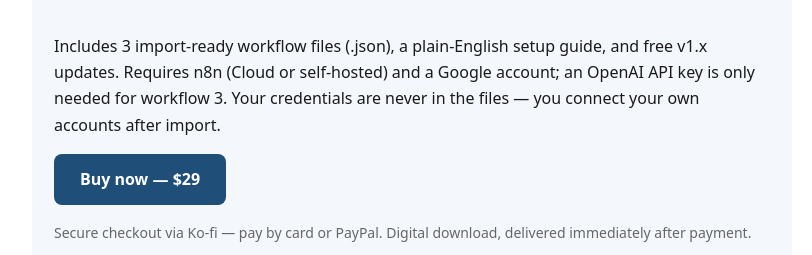
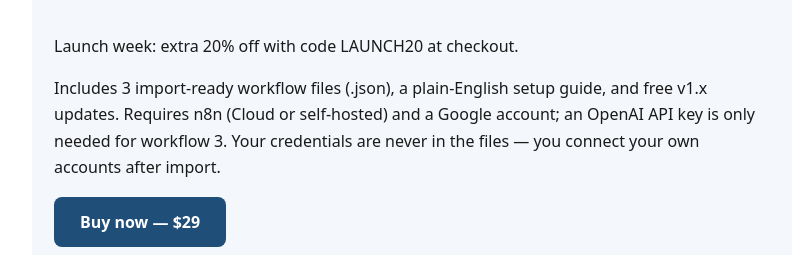
Before and after one commit to newbeechong-glitch/site, a plain HTML site: page index.html in a window 1280 px wide. Shown: the part 545-800 px from the top of the page, without its empty margins (228-1040 px from the left). Drawn offline with Linux system fonts and the light colour scheme.

Commit message:
Add LAUNCH20 launch-week note

```diff
--- a/index.html
+++ b/index.html
@@ -14,6 +14,7 @@ footer{margin-top:44px;color:#666;font-size:13px;border-top:1px solid #ddd;paddi
 <li><b>Content Repurposer</b> — your RSS feed turned into AI-drafted LinkedIn posts, X posts and video hooks, saved to Sheets for your approval.</li>
 </ol>
 <p class="price">$29 <s style="color:#888;font-size:20px">$59</s></p>
+<p>Launch week: extra 20% off with code LAUNCH20 at checkout.</p>
 <p>Includes 3 import-ready workflow files (.json), a plain-English setup guide, and free v1.x updates. Requires n8n (Cloud or self-hosted) and a Google account; an OpenAI API key is only needed for workflow 3. Your credentials are never in the files — you connect your own accounts after import.</p>
 <p><a class="btn" href="https://ko-fi.com/s/4b5ee09c2f">Buy now — $29</a></p>
 <p style="color:#666;font-size:14px">Secure checkout via Ko-fi — pay by card or PayPal. Digital download, delivered immediately after payment.</p></div>
```
